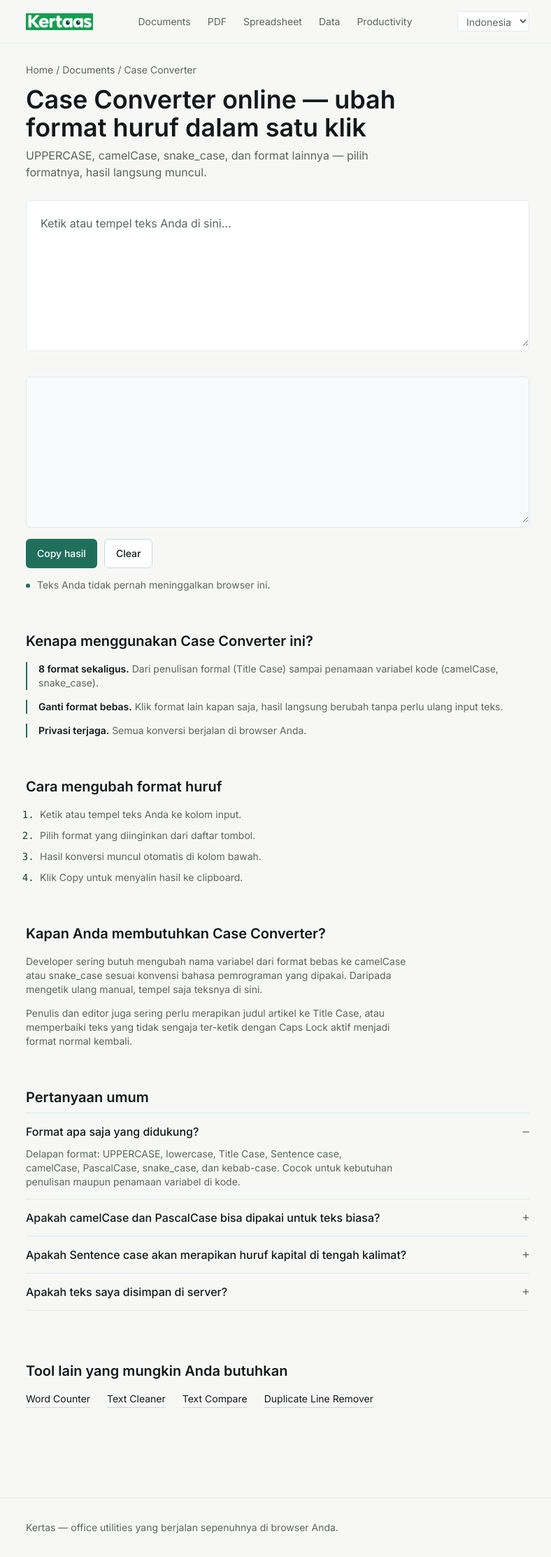
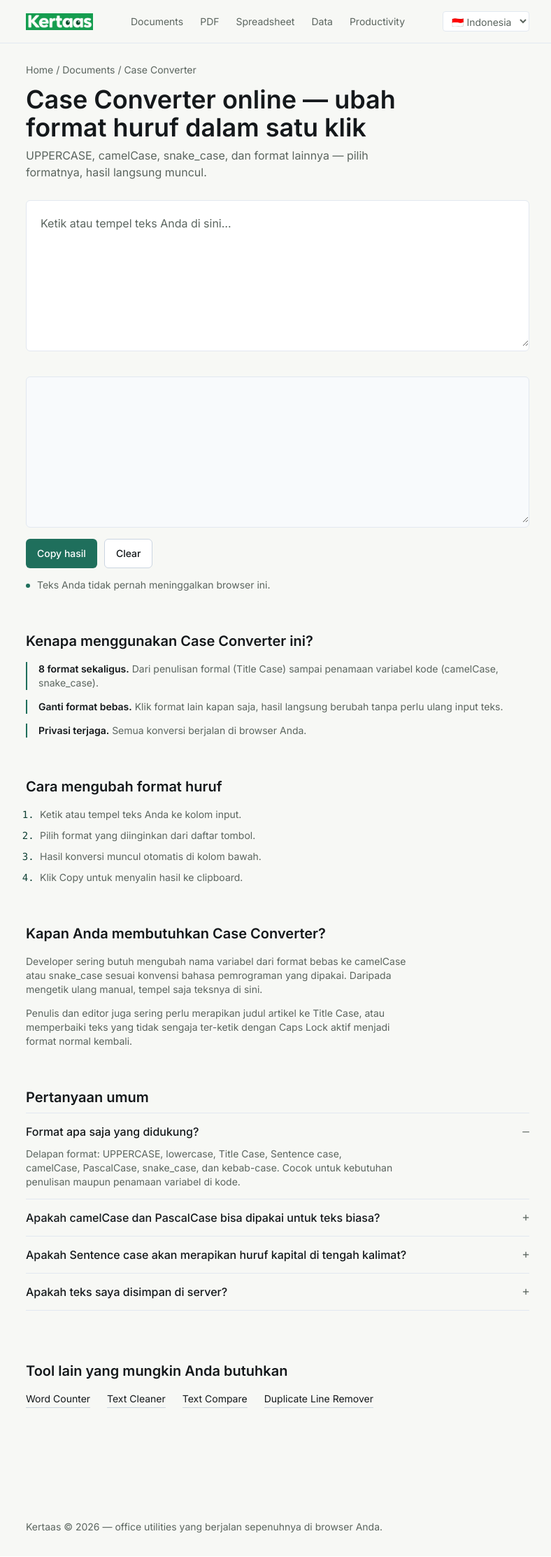
Before and after one commit to adiartawibawa/kertas, a Nuxt app: page /office-tools/documents/case-converter in a window 1280 px wide. Shown: the whole page at 70% size, without its empty margins (243-1031 px from the left). Built offline with nearby package versions, Linux system fonts and the light colour scheme.

Commit message:
feat(i18n): add brand name translation for English and Indonesian locales

```diff
--- a/app/layouts/default.vue
+++ b/app/layouts/default.vue
@@ -2,6 +2,8 @@
 const { t, locale, locales, setLocale } = useI18n()
 
 const i18nHead = useLocaleHead({ seo: true })
+
+const currentYear = new Date().getFullYear();
 
 useHead({
   htmlAttrs: {
@@ -15,6 +17,15 @@ useHead({
 function onLocaleChange(event: Event) {
   const target = event.target as HTMLSelectElement
   setLocale(target.value as typeof locale.value)
+}
+
+// Fungsi untuk mengubah kode bahasa (misal: 'en', 'id') menjadi emoji bendera
+function getFlagEmoji(countryCode: string) {
+  const codeMap: Record<string, string> = {
+    en: '🇺🇸', // Atau '🇬🇧' untuk UK
+    id: '🇮🇩',
+  }
+  return codeMap[countryCode] || '🌐'
 }
 </script>
 
@@ -47,7 +58,7 @@ function onLocaleChange(event: Event) {
         <select :value="locale" class="rounded border border-slate-200 bg-white px-2 py-1 text-sm text-ink-soft"
           @change="onLocaleChange">
           <option v-for="l in locales" :key="l.code" :value="l.code">
-            {{ l.name }}
+            {{ getFlagEmoji(l.code) }} {{ l.name || l.code.toUpperCase() }}
           </option>
         </select>
       </div>
@@ -57,9 +68,9 @@ function onLocaleChange(event: Event) {
       <slot />
     </main>
 
-    <footer class="mt-16 border-t border-slate-200 py-8">
-      <div class="mx-auto max-w-3xl px-6 text-sm text-ink-soft">
-        Kertas — {{ t('footer.tagline') }}
+    <footer class="mx-auto mt-16 flex w-full max-w-3xl px-6 py-8">
+      <div class="text-sm text-ink-soft">
+        {{ t('brand.name') }} © {{ currentYear }} — {{ t('footer.tagline') }}
       </div>
     </footer>
   </div>
--- a/i18n/locales/en.json
+++ b/i18n/locales/en.json
@@ -1,4 +1,7 @@
 {
+    "brand": {
+        "name": "Kertaas"
+    },
     "home": {
         "title": "Office tools that run in your browser, not on our servers",
         "subtitle": "Count words, edit PDFs, clean CSVs, or convert data — everything is processed locally on your device. No uploads, no sign-up, no cost.",
--- a/i18n/locales/id.json
+++ b/i18n/locales/id.json
@@ -1,4 +1,7 @@
 {
+    "brand": {
+        "name": "Kertaas"
+    },
     "home": {
         "title": "Office tools yang bekerja di browser Anda, bukan di server kami",
         "subtitle": "Hitung kata, olah PDF, bersihkan CSV, atau konversi data — semua diproses lokal di perangkat Anda. Tanpa upload, tanpa daftar akun, dan tanpa biaya.",
```
